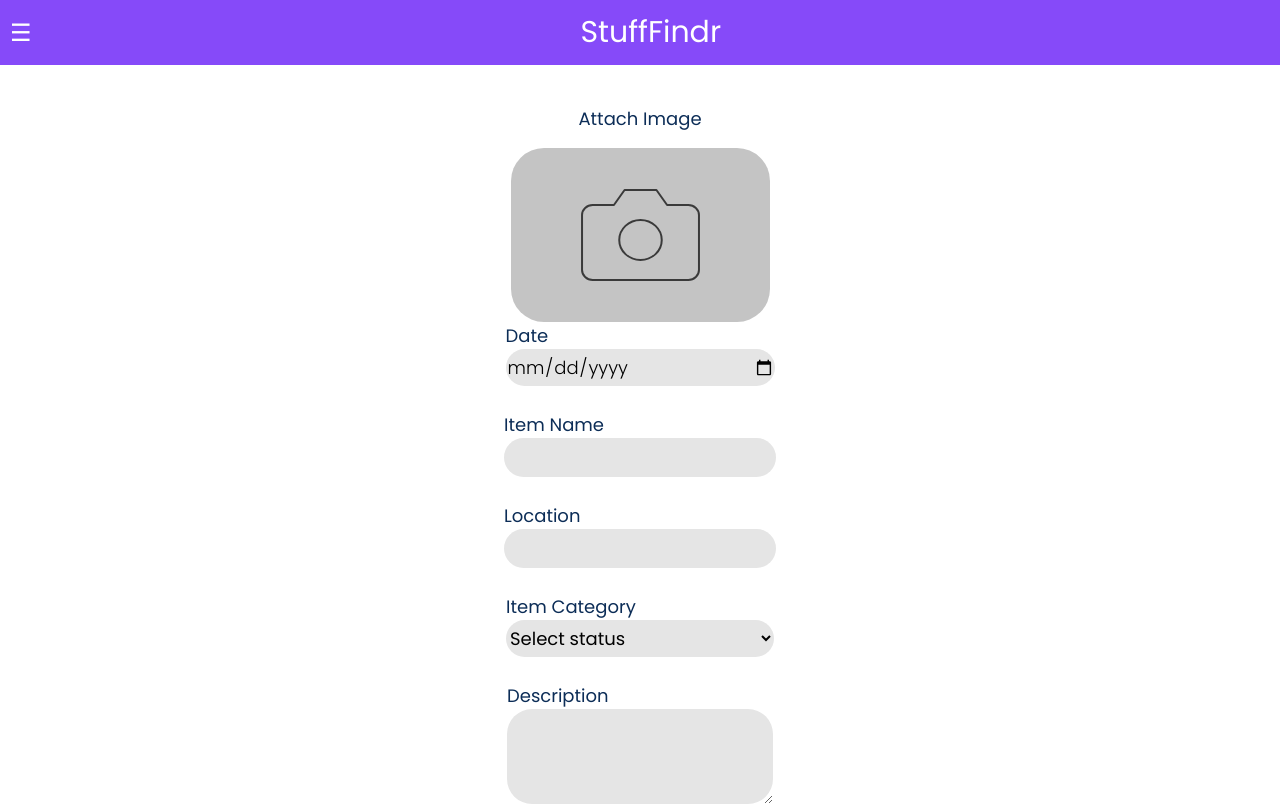
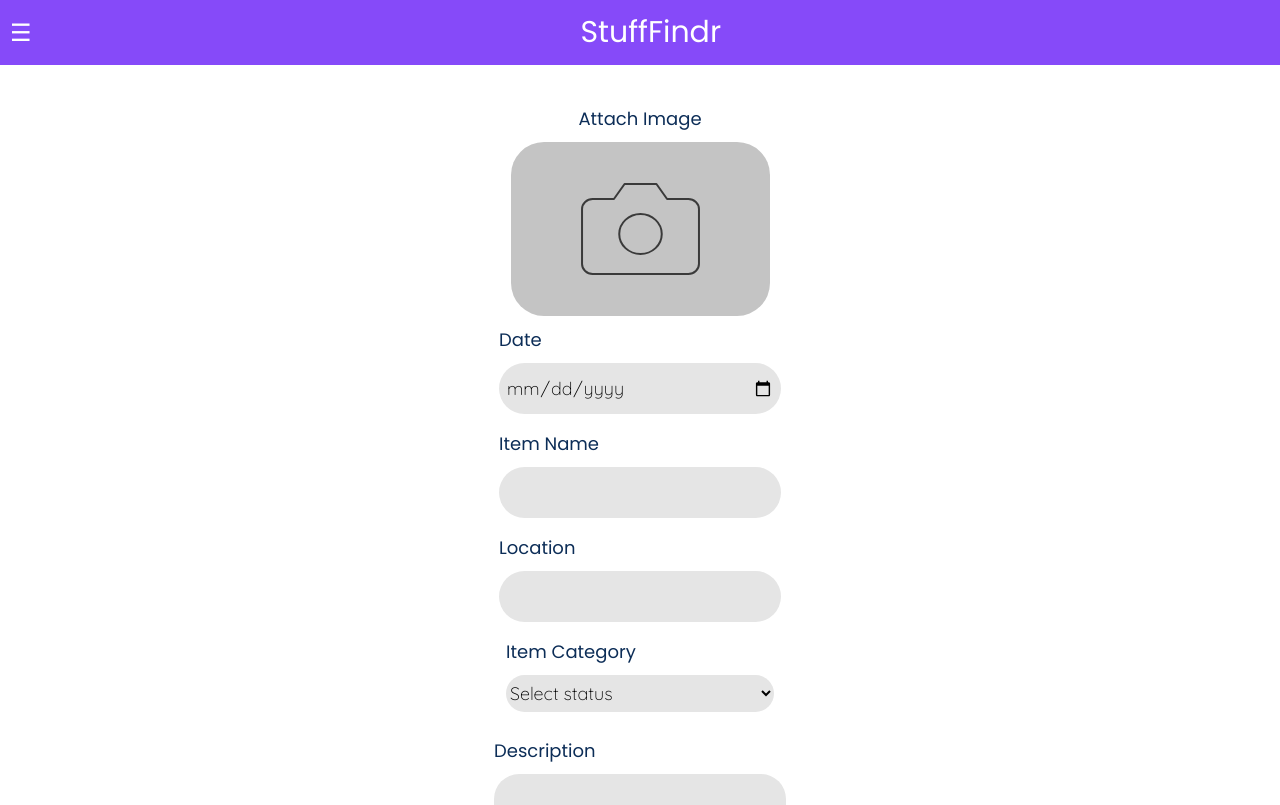
Before and after one commit to Code-the-Dream-School/ffprac-team7-front, a React (Vite) app: page /reportNewItem in a window 1280 px wide. Shown: the top 805 px of the page. Built offline with nearby package versions, Linux system fonts and the light colour scheme.

Commit message:
resolved all comments and made changes

```diff
--- a/src/pages/NewItemPage.jsx
+++ b/src/pages/NewItemPage.jsx
@@ -1,7 +1,7 @@
 import React, { useState } from "react";
 import "../styles/NewItemPage.css";
 import Header from "../shared/header";
-import CameraIcon from "../assets/cameraicon";
+import CameraIcon from "../assets/CameraIcon";
 
 
 
@@ -37,7 +37,7 @@ const NewItemPage = () => {
       <form className="newItemFormContainer" onSubmit={handleSubmit}>
            <label htmlFor="image">Attach Image</label>
         <div className="imgInputContainer">
-          <br></br>
+
           <input
            className="imgInput"
             type="file"
@@ -51,7 +51,7 @@ const NewItemPage = () => {
           </div>
 
           <div><label  htmlFor="date">Date</label>
-          <br></br>
+
           <input
           className="textInput"
             type="date"
@@ -63,7 +63,7 @@ const NewItemPage = () => {
 
            </div>
         <div>  <label  htmlFor="title">Item Name</label>
-        <br></br>
+
           <input
           className="textInput"
             type="text"
@@ -74,8 +74,8 @@ const NewItemPage = () => {
           />
         </div>
         <div>
-          <label >Location</label>
-          <br></br>
+          <label htmlFor="location" >Location</label>
+
           <input
           className="textInput"
             type="text"
@@ -87,7 +87,7 @@ const NewItemPage = () => {
         </div>
         <div>
           <label htmlFor="status">Item Category</label>
-          <br></br>
+
           <select
             id="status"
             value={status}
@@ -101,7 +101,7 @@ const NewItemPage = () => {
         </div>
         <div>
           <label htmlFor="description">Description</label>
-          <br></br>
+
           <textarea
             id="description"
             value={description}
--- a/src/pages/home.jsx
+++ b/src/pages/home.jsx
@@ -10,7 +10,7 @@ export function Home() {
             <Link to="/indexPage">Go to Index Page</Link>
             <Link to="/itemDetails">Go to Item Details page</Link>
             <Link to="/reportedItems">Reported Items</Link>
-            <Link to="/reportNewItem">Report and Item</Link>
+            <Link to="/reportNewItem">Report an Item</Link>
         </div>
     )
 }
--- a/src/styles/NewItemPage.css
+++ b/src/styles/NewItemPage.css
@@ -1,9 +1,12 @@
 @import url('https://fonts.googleapis.com/css2?family=Poppins:ital,wght@0,100;0,200;0,300;0,400;0,500;0,600;0,700;0,800;0,900;1,100;1,200;1,300;1,400;1,500;1,600;1,700;1,800;1,900&display=swap');
+@import url('https://fonts.googleapis.com/css2?family=Quicksand:wght@300&display=swap');
 
 .newItemFormContainer{
     display: flex;
     align-items: center;
     flex-direction: column;
+    justify-content: center;
+    column-gap: 10px;
     padding: 40px;
 
 }
@@ -17,6 +20,7 @@
     width: 259px;
     height: 174px;
     border-radius: 33px;
+    margin-bottom: 10px;
 
 
 }
@@ -38,11 +42,12 @@
 
 
 .newItemFormContainer label{
+    display: block;
     font-family: Poppins;
     font-size: 18px;
     font-weight: 400;
     color: #0C2D57;
-    margin-bottom: 16px;
+    margin-bottom: 10px;
 
 }
 
@@ -52,10 +57,13 @@
         width: 268px;
         height: 37px;
         border: none;
-        font-family: Poppins;
+        font-family: "Quicksand", sans-serif;
+            font-optical-sizing: auto;
+            font-weight: 300;
+            font-style: normal;
             font-size: 18px;
-            font-weight: 300;
-            margin-bottom: 25px;
+            margin-bottom: 16px;
+            padding: 7px;
 }
 
 .newItemFormContainer select{
@@ -64,7 +72,10 @@
         width: 268px;
         height: 37px;
         border: none;
-        font-family: Poppins;
+        font-family: "Quicksand", sans-serif;
+            font-optical-sizing: auto;
+            font-weight: 300;
+            font-style: normal;
         font-size: 18px;
         margin-bottom: 25px;
 
@@ -77,6 +88,12 @@
         height: 91px;
         margin-bottom: 25px;
         border: none;
+        padding: 15px;
+        font-family: "Quicksand", sans-serif;
+            font-optical-sizing: auto;
+            font-weight: 300;
+            font-style: normal;
+            font-size: 18px;
 
 }
 
@@ -90,5 +107,6 @@
         font-weight: 400;
         border-radius: 100px;
         border: none;
+        cursor: pointer;
 
 }
```
